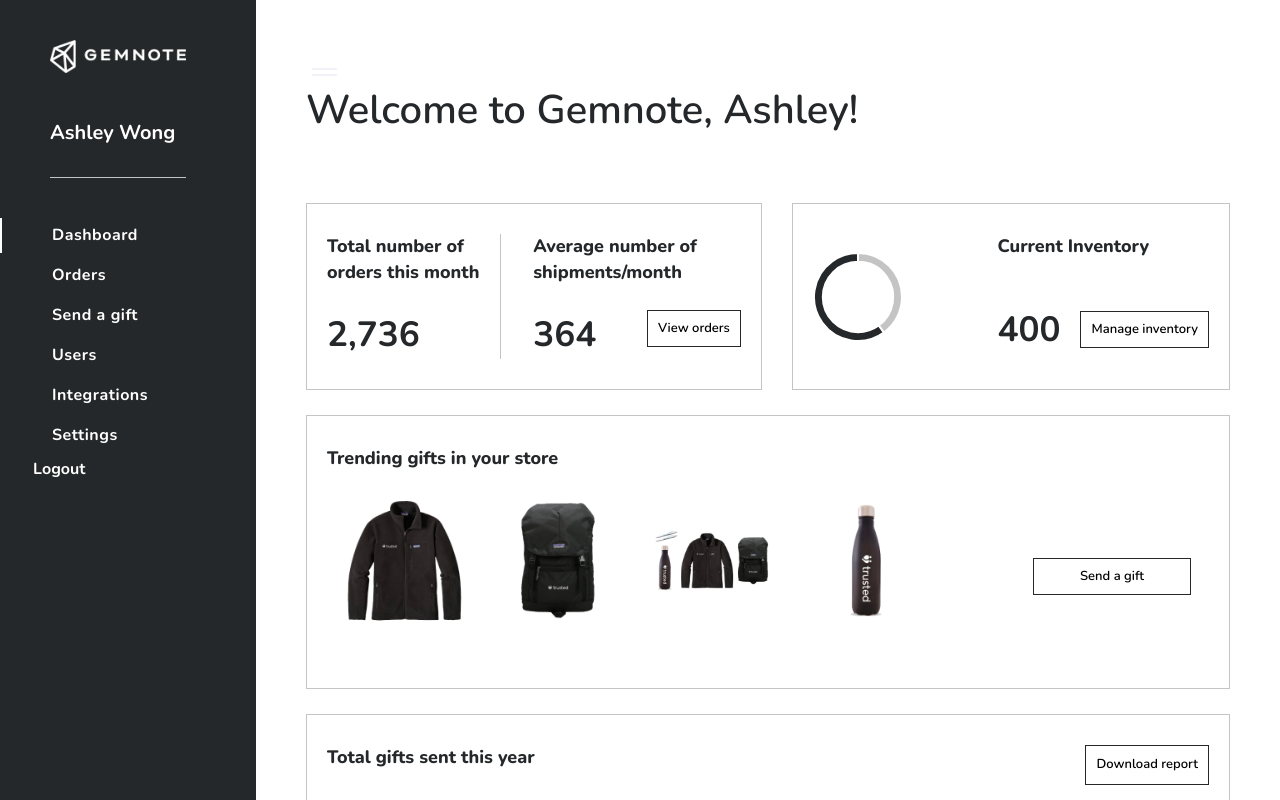
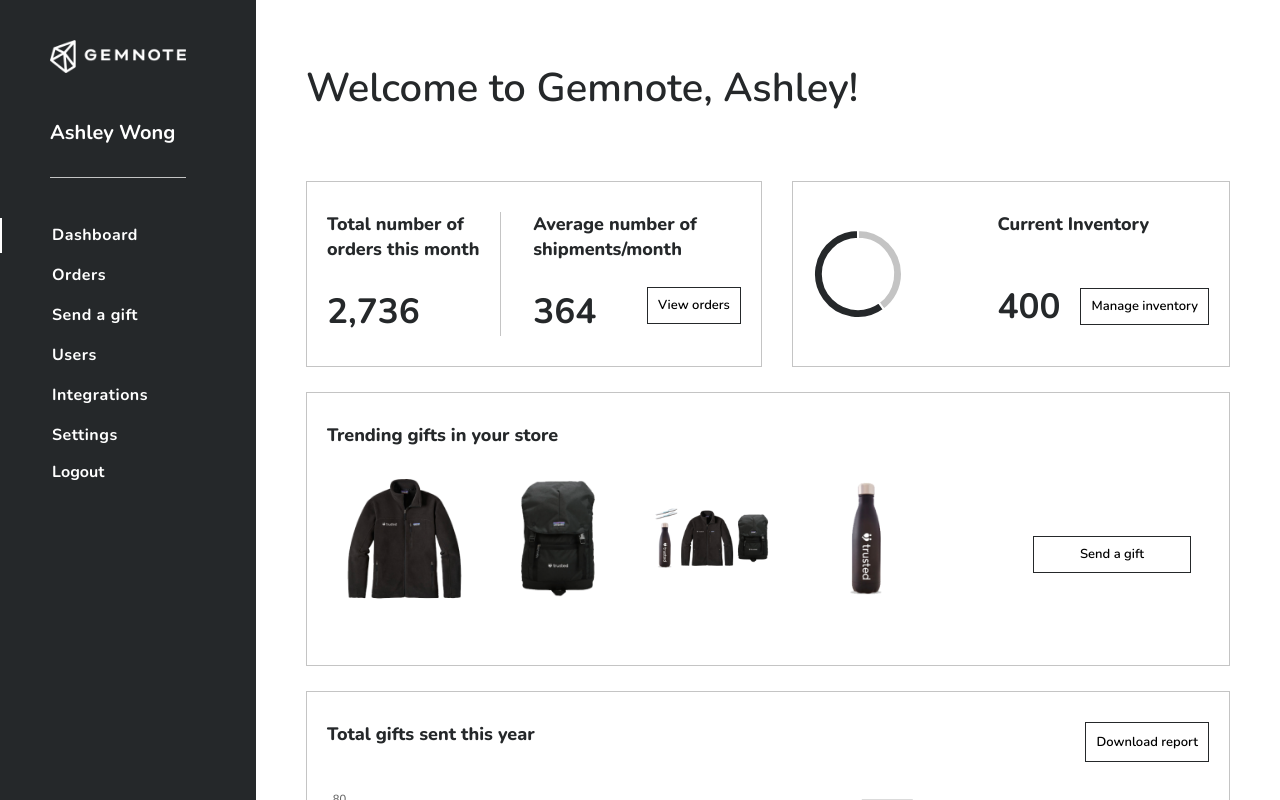
Before and after one commit to Jolaolu/gem-store, a Vue app: page /dashboard in a window 1280 px wide. Shown: the top 800 px of the page. Built offline with nearby package versions, Linux system fonts and the light colour scheme.

Commit message:
fixed errors

```diff
--- a/src/components/navbar.vue
+++ b/src/components/navbar.vue
@@ -15,6 +15,7 @@
 <style lang="scss" scoped>
 nav {
   @include screen(custom, max, 576) {
+    display: block;
     width: 100%;
     height: 4rem;
     background: $primary-color;
@@ -24,6 +25,9 @@ nav {
 button {
   border: none;
   background: transparent;
+  @include screen (menner){
+    display: none
+  }
 }
 
 </style>
--- a/src/components/sidebar.vue
+++ b/src/components/sidebar.vue
@@ -109,5 +109,9 @@ export default {
   font-weight: 700;
   padding: 0;
   font-size: 1.6rem;
+  margin-top: .5rem;
+  @include screen (menner){
+    margin-left: 5.2rem;
+  }
 }
 </style>
```
